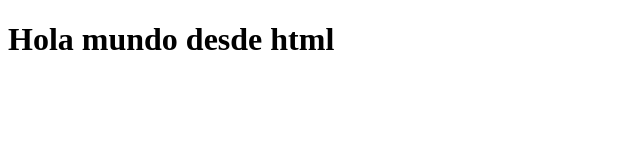
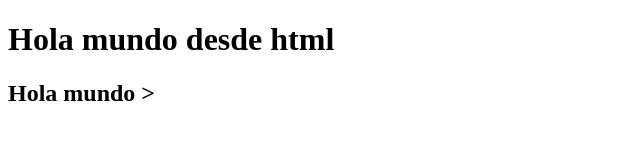
Before and after one commit to oeindahouse/git-ejemplo, a plain HTML site: page index.html in a window 1280 px wide. Shown: the whole page, without its empty margins (0-640 px from the left). Drawn offline with Linux system fonts and the light colour scheme.

Commit message:
agregue h2

```diff
--- a/index.html
+++ b/index.html
@@ -10,5 +10,8 @@
     <h1>
        Hola mundo desde html
     </h1>
+    <h2>
+        Hola mundo >
+    </h2>
 </body>
 </html>
```
